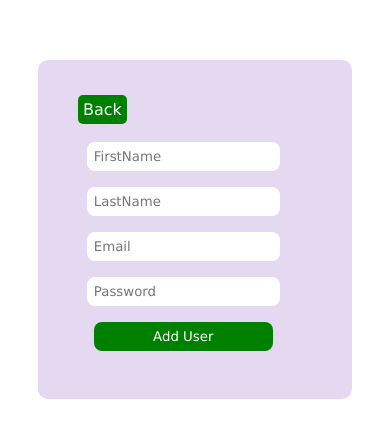
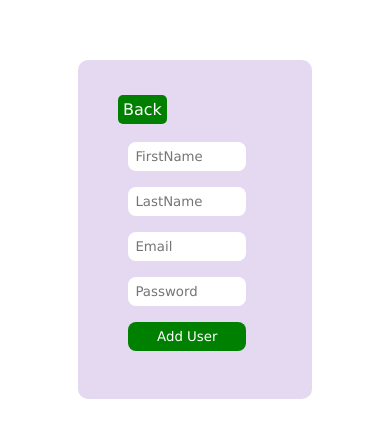
Before and after one commit to Yasir-Ali-Swe/Mern-Crud-App, a React (Vite) app in the folder Client/: page /add in a window 390 px wide. Shown: the top 438 px of the page. Built offline with nearby package versions, Linux system fonts and the light colour scheme.

Commit message:
Complete responsive frontend with react and populating forms with data using api

```diff
--- a/Client/src/App.css
+++ b/Client/src/App.css
@@ -1,5 +1,6 @@
-*{
+* {
   margin: 0;
   padding: 0;
   font-family: Verdana, Geneva, Tahoma, sans-serif;
+  box-sizing: border-box;
 }
--- a/Client/src/Components/Users/User.css
+++ b/Client/src/Components/Users/User.css
@@ -1,34 +1,38 @@
-.UserTable{
+.UserTable {
     width: 60%;
     margin: 60px auto;
     background-color: #E5D9F2;
     padding: 40px;
     border-radius: 10px;
   }
-.AddBtn{
+
+  .AddBtn {
     background-color: green;
     border-radius: 5px;
     cursor: pointer;
     color: white;
     text-decoration: none;
     padding: 5px;
+  }
 
-}
-.UserTable table{
+  .UserTable table {
     width: 90%;
     border-collapse: collapse;
     text-align: center;
     margin-top: 15px;
   }
-table thead tr th{
+
+  table thead tr th {
     background-color: rgb(22, 29, 111);
     padding: 10px;
     color: white;
   }
-table tbody tr td{
+
+  table tbody tr td {
     padding: 8px;
   }
-table tbody tr td .UpdateBtn{
+
+  table tbody tr td .UpdateBtn {
     background-color: green;
     text-decoration: none;
     padding: 6px;
@@ -36,7 +40,8 @@ table tbody tr td .UpdateBtn{
     cursor: pointer;
     color: white;
   }
-table tbody tr td button{
+
+  table tbody tr td button {
     background-color: red;
     text-decoration: none;
     padding: 7px 9px;
@@ -46,3 +51,83 @@ table tbody tr td button{
     color: white;
     margin-right: 5px;
   }
+
+  /* Responsive Styles */
+  @media (max-width: 1024px) {
+    .AddUser, .UpdateUser, .UserTable {
+      width: 80%;
+    }
+
+    .AddUserForm input, .AddUserForm .AddBtn,
+    .UpdateUserForm input, .UpdateUserForm .UpdateBtn {
+      width: 90%;
+    }
+
+    .UserTable table {
+      width: 95%;
+    }
+  }
+
+  @media (max-width: 768px) {
+    .AddUser, .UpdateUser, .UserTable {
+      width: 90%;
+      padding: 30px;
+    }
+
+    .AddUserForm input, .AddUserForm .AddBtn,
+    .UpdateUserForm input, .UpdateUserForm .UpdateBtn {
+      width: 95%;
+    }
+
+    .UserTable table {
+      width: 100%;
+    }
+
+    .AddBtn, .UpdateBtn {
+      width: 100%;
+      margin: 10px 0;
+    }
+
+    table thead tr th {
+      padding: 8px;
+    }
+
+    table tbody tr td {
+      padding: 6px;
+    }
+  }
+
+  @media (max-width: 480px) {
+    .AddUser, .UpdateUser, .UserTable {
+      width: 100%;
+      padding: 20px;
+    }
+
+    .AddUserForm input, .AddUserForm .AddBtn,
+    .UpdateUserForm input, .UpdateUserForm .UpdateBtn {
+      width: 100%;
+    }
+
+    .UserTable table {
+      width: 100%;
+    }
+
+    .AddBtn, .UpdateBtn {
+      width: 100%;
+      padding: 10px;
+    }
+
+    table thead tr th {
+      font-size: 12px;
+      padding: 6px;
+    }
+
+    table tbody tr td {
+      font-size: 12px;
+      padding: 4px;
+    }
+
+    table tbody tr td button {
+      padding: 5px 7px;
+    }
+  }
```
Also changed, not shown: Client/src/Components/AddUser/AddUser.css (+14 -10 lines), Client/src/Components/UpdateUser/UpdateUser.css (+14 -10 lines). Lines whose indentation alone changed are shown as unchanged.
